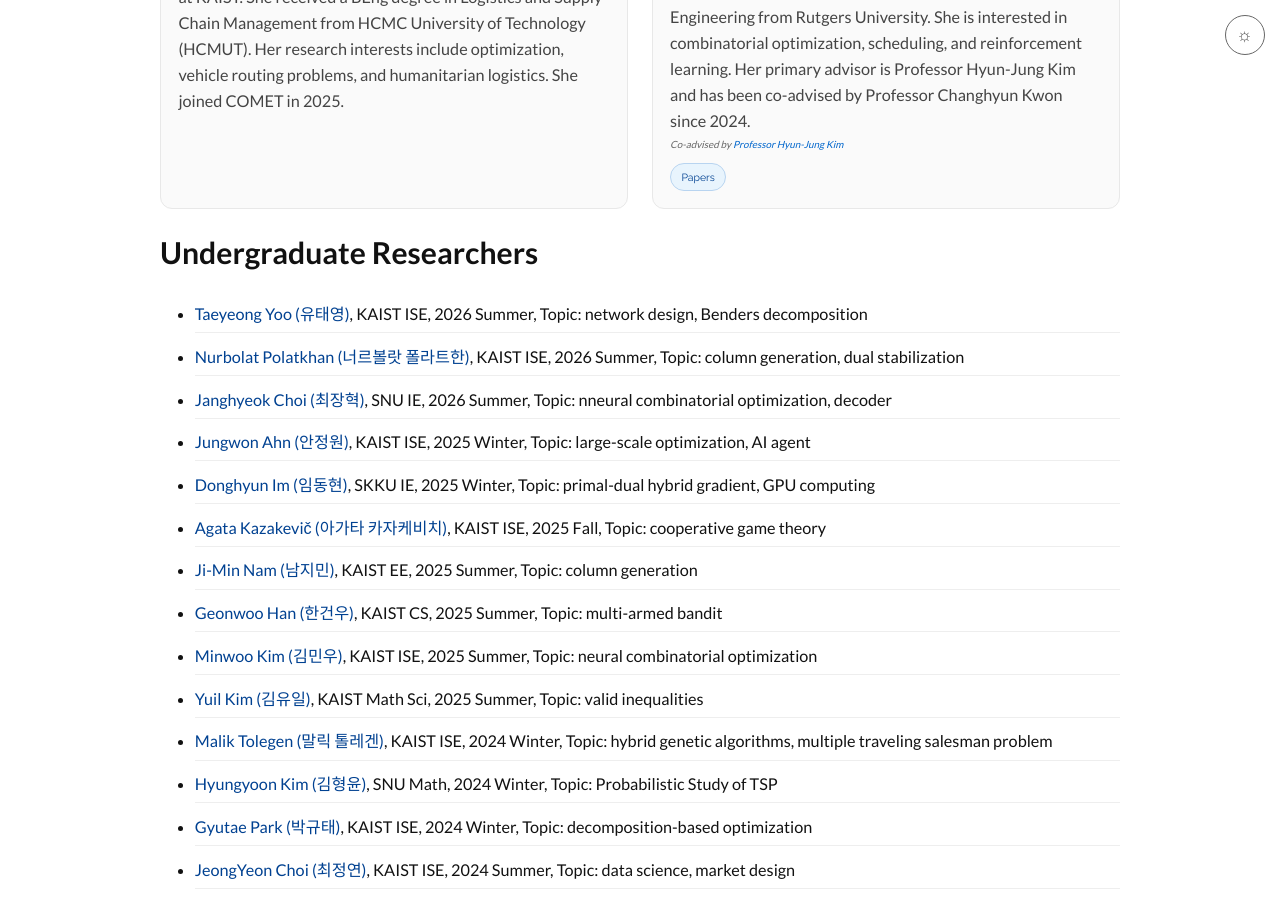
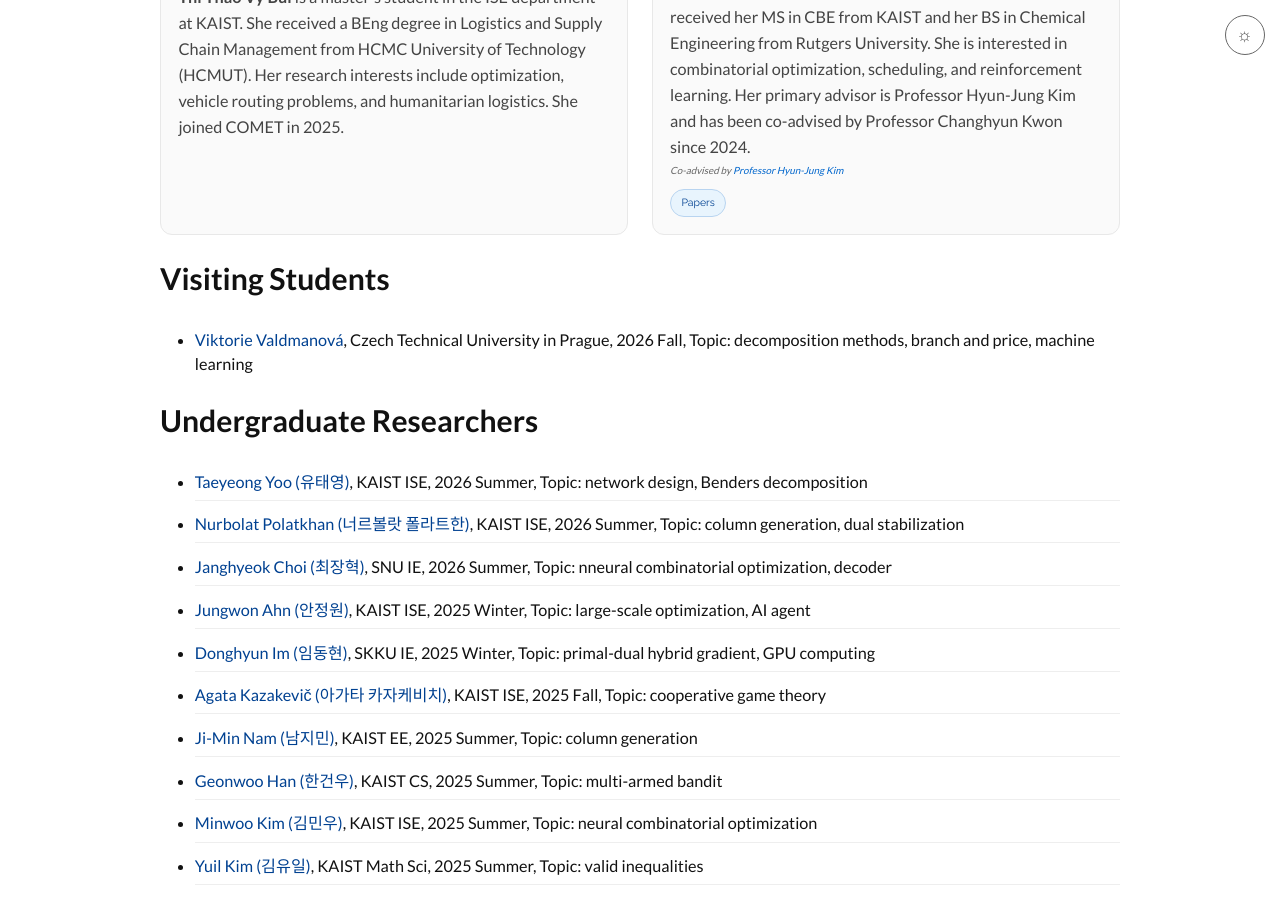
Before and after one commit to kaist-comet/kaist-comet.github.io, a Jekyll site: the page built from people/people.md, in a window 1280 px wide and 900 px high, scrolled down 3334 px. Built offline with Jekyll 4.4.1, drawn with Linux system fonts in a browser that asks for light colours; some web fonts are replaced; comment, search, counter and statistics services are not loaded.

Commit message:
Add Visiting Students section to People page
Introduces a new "visiting" category in members.yml and renders it as a
bullet list on /people/ between Current Members and Undergraduate
Researchers. Adds Viktorie Valdmanová (Czech Technical University in
Prague, 2026 Fall) as the first entry.

Co-Authored-By: Claude Fable 5 <noreply@anthropic.com>

```diff
--- a/_data/members.yml
+++ b/_data/members.yml
@@ -146,6 +146,13 @@ current:
     linkedin: "https://www.linkedin.com/in/irina-pavlova-242a50434/"
     bio: "is a master's student in the ISE Department at KAIST. She received a BS degree in Applied Math and Physics from MIPT. Her research interests include artificial intelligence, smart manufacturing, simulation-based optimization, and operations research. She joined COMET in 2026."
     show_publications: true
+
+visiting:
+  - name: "Viktorie Valdmanová"
+    linkedin: "https://www.linkedin.com/in/viktorie-valdmanová-275775245/"
+    affiliation: "Czech Technical University in Prague"
+    period: "2026 Fall"
+    topic: "decomposition methods, branch and price, machine learning"
 
 undergraduate:
   - name: "Taeyeong Yoo"
--- a/people/people.md
+++ b/people/people.md
@@ -38,6 +38,12 @@ The Computational Optimization Methods (COMET) Lab is a research group led by Dr
 {% include member-card.html member=member %}
 {% endfor %}
 </div>
+
+## Visiting Students
+
+{% for vs in site.data.members.visiting %}
+- [{{ vs.name }}]({{ vs.linkedin }}), {{ vs.affiliation }}, {{ vs.period }}, Topic: {{ vs.topic }}
+{% endfor %}
 
 ## Undergraduate Researchers
 
```
